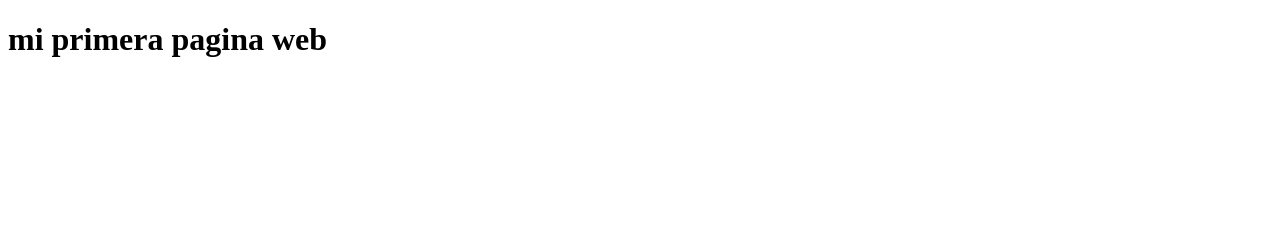
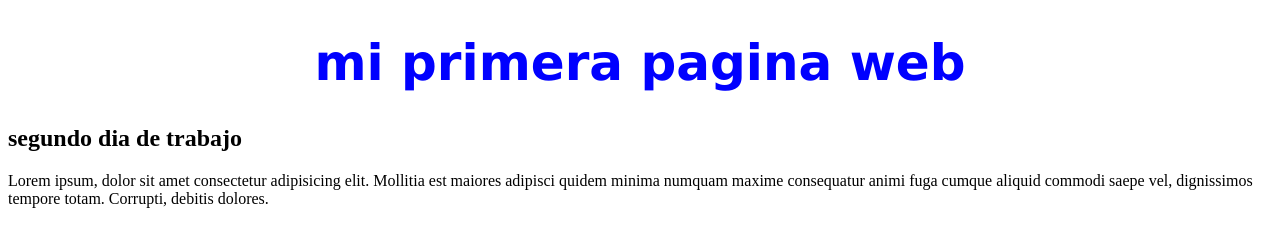
Before and after one commit to atamayom/repopractica, a plain HTML site: page index.html in a window 1280 px wide. Drawn offline with Linux system fonts and the light colour scheme.

Commit message:
tercer cambio

```diff
--- a/index.html
+++ b/index.html
@@ -4,9 +4,14 @@
     <meta charset="UTF-8">
     <meta http-equiv="X-UA-Compatible" content="IE=edge">
     <meta name="viewport" content="width=device-width, initial-scale=1.0">
+    <link rel="stylesheet" href="style.css">
     <title>Document</title>
 </head>
 <body>
     <h1>mi primera pagina web</h1>
+    <h2>segundo dia de trabajo</h2>
+
+    <p>Lorem ipsum, dolor sit amet consectetur adipisicing elit. Mollitia est maiores adipisci quidem minima numquam maxime consequatur animi fuga cumque aliquid commodi saepe vel, dignissimos tempore totam. Corrupti, debitis dolores.</p>
+
 </body>
 </html>
--- a/style.css
+++ b/style.css
@@ -0,0 +1,6 @@
+h1{
+    font-size: 50px;
+    text-align: center;
+    font-family: 'Lucida Sans', 'Lucida Sans Regular', 'Lucida Grande', 'Lucida Sans Unicode', Geneva, Verdana, sans-serif;
+    color: blue;
+}
```
